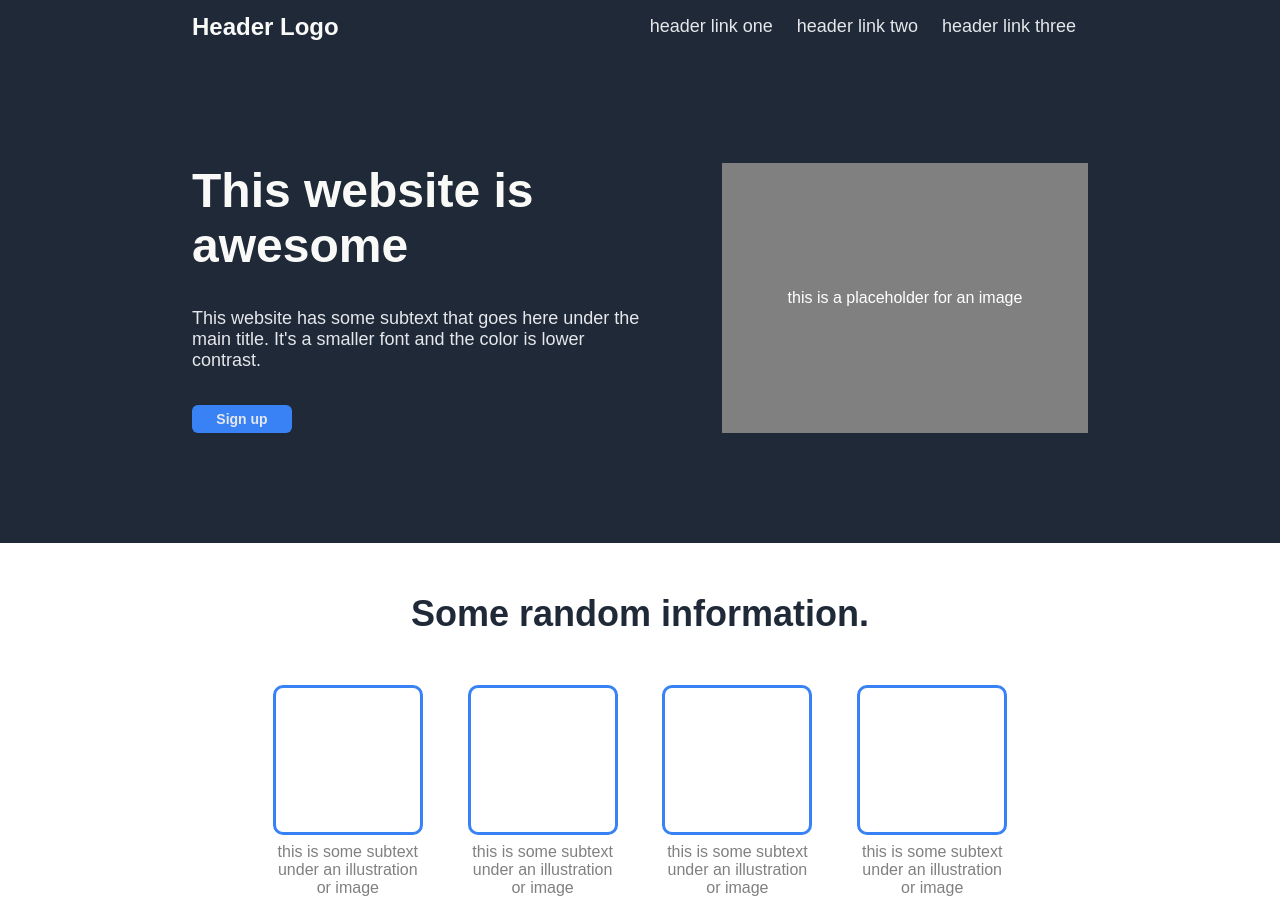
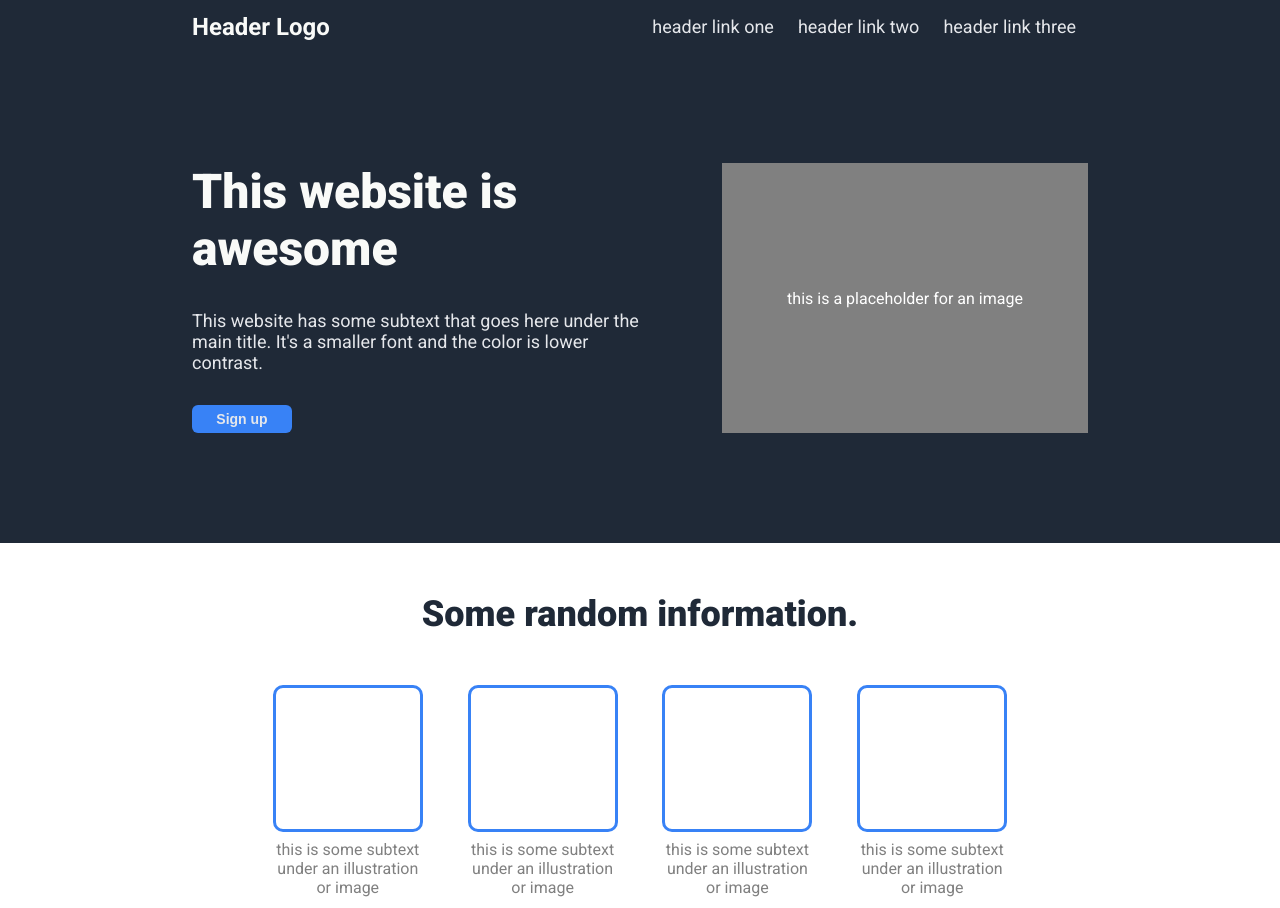
Before and after one commit to Neroslike/landing-page, a plain HTML site: page index.html in a window 1280 px wide. Shown: the top 908 px of the page. Drawn offline with Linux system fonts and the light colour scheme.

Commit message:
Add roboto font family

```diff
--- a/index.html
+++ b/index.html
@@ -1,6 +1,9 @@
 <!DOCTYPE html>
 <html lang="en">
 <head>
+    <link rel="preconnect" href="https://fonts.googleapis.com">
+    <link rel="preconnect" href="https://fonts.gstatic.com" crossorigin>
+    <link href="https://fonts.googleapis.com/css2?family=Roboto:ital,wght@0,100;0,300;0,400;0,500;0,700;0,900;1,100;1,300;1,400;1,500;1,700;1,900&display=swap" rel="stylesheet">
     <link rel="stylesheet" href="styles/style.css">
     <meta charset="UTF-8">
     <meta http-equiv="X-UA-Compatible" content="IE=edge">
--- a/styles/style.css
+++ b/styles/style.css
@@ -4,7 +4,7 @@ body {
     justify-content:;
     margin: 0;
     height: 100vh;
-    font-family: sans-serif;
+    font-family: 'Roboto', sans-serif;
 }
 
 h1 {
```
